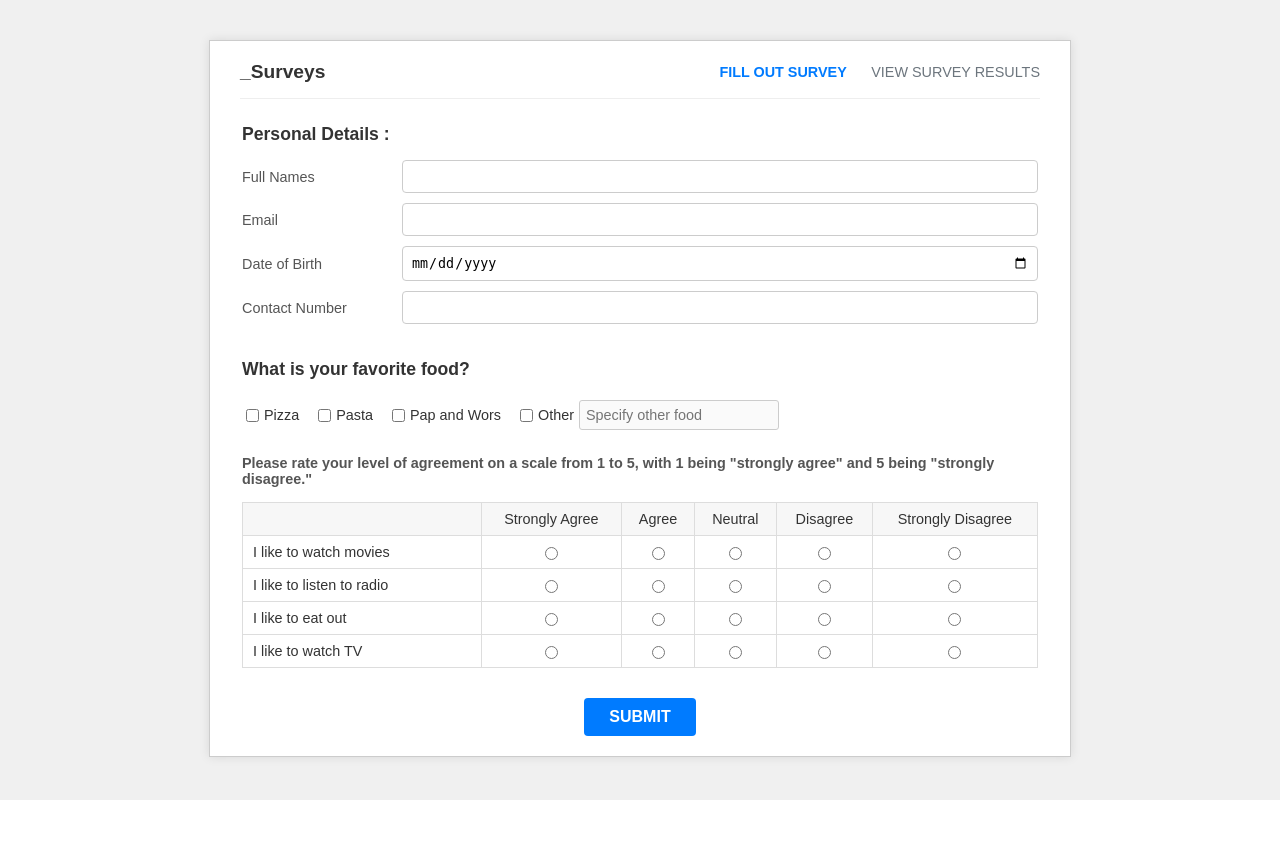
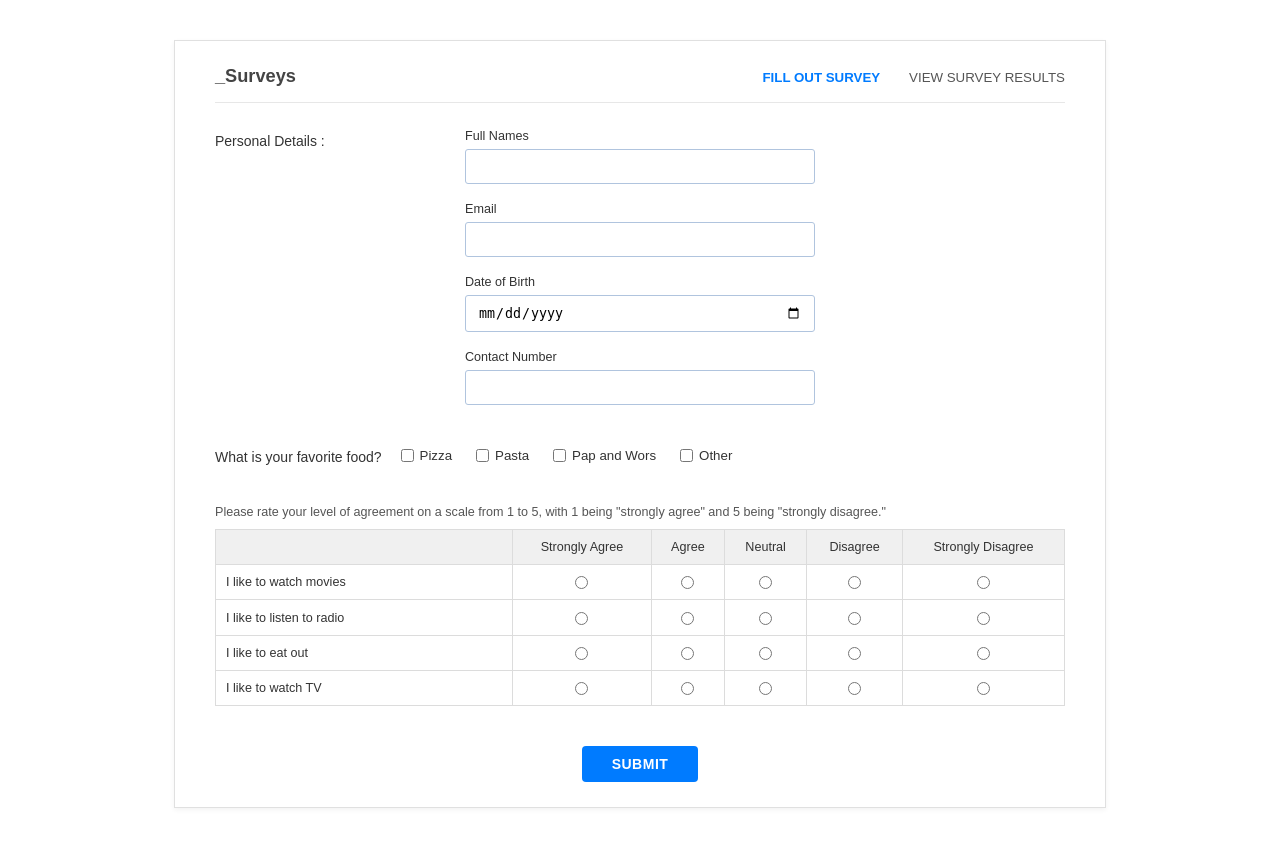
Before and after one commit to SibusisoQakamba/lifestyle-survey-app, a Flask app: page / in a window 1280 px wide. Before the commit the page ends 800 px from the top, so only its background shows below. Run offline with Flask 3, Linux system fonts and the light colour scheme.

Commit message:
Updated the styling2

```diff
--- a/static/style.css
+++ b/static/style.css
@@ -1,128 +1,163 @@
+/* General Body and Font */
 body {
-    font-family: Arial, sans-serif;
+    font-family: Arial, Helvetica, sans-serif;
     margin: 0;
     padding: 20px;
-    background-color: #f0f0f0;
+    background-color: #fff;
     color: #333;
+    font-size: 14px;
 }
 
 .survey-container {
-    max-width: 800px;
+    max-width: 850px;
     margin: 20px auto;
     background-color: #fff;
-    padding: 20px 30px;
-    border: 1px solid #ccc;
-    box-shadow: 0 0 10px rgba(0,0,0,0.1);
+    padding: 25px 40px;
+    border: 1px solid #e0e0e0;
+    box-shadow: 0 2px 5px rgba(0,0,0,0.05);
 }
 
-/* Header common to all pages */
+/* Header Styling */
 .survey-header {
     display: flex;
     justify-content: space-between;
     align-items: center;
-    border-bottom: 1px solid #eee;
+    border-bottom: 1px solid #e7e7e7;
     padding-bottom: 15px;
-    margin-bottom: 25px;
+    margin-bottom: 30px;
 }
 
 .logo {
     font-weight: bold;
-    font-size: 1.2em;
+    font-size: 1.3em;
+    color: #444;
 }
 
 .survey-nav a {
-    margin-left: 20px;
+    margin-left: 25px;
     text-decoration: none;
-    color: #6c757d; /* Default/inactive link color */
-    font-size: 0.9em;
-    padding: 5px 0; /* Add some padding for better click area */
+    color: #555;
+    font-size: 0.95em;
+    padding: 5px 0;
 }
 .survey-nav a:hover {
     text-decoration: underline;
+    color: #007bff;
 }
 .survey-nav a.active {
     font-weight: bold;
-    color: #007bff; /* Active link color (blue) */
+    color: #007bff;
 }
 .survey-nav a.active:hover {
     text-decoration: none;
 }
 
-
-/* Survey Form Specific Styles (survey.html) */
-.survey-form fieldset {
-    border: none;
-    padding: 0;
-    margin-bottom: 25px;
+/* Form Section Styling */
+.form-section {
+    margin-bottom: 30px; /* Adjusted general section spacing */
 }
 
-.survey-form legend {
-    font-weight: bold;
-    margin-bottom: 15px;
-    font-size: 1.1em;
-    padding-left: 0;
-    width: 100%;
+/* For general block-level section headings */
+.section-heading-label {
+    font-size: 1em;
+    color: #333;
+    margin-bottom: 10px;
+    display: block;
 }
 
-.personal-details .form-row {
-    display: flex;
-    align-items: center;
-    margin-bottom: 10px;
+/* Personal Details Section Specific Styling */
+.personal-details-section .section-heading-main {
+    font-size: 1em;
+    color: #333;
+    margin-bottom: -20px; /* Space between "Personal Details :" and the indented inputs */
+    display: block;
 }
 
-.personal-details .form-group {
-    display: flex;
-    align-items: center;
-    width: 100%;
+.personal-details-content {
+    padding-left: 250px; /* Indent the input fields to the right */
 }
 
-.personal-details .form-group label {
-    width: 150px;
-    min-width: 120px;
-    padding-right: 10px;
-    font-size: 0.9em;
-    color: #555;
+.personal-details-content .form-row {
+    margin-bottom: 18px;
 }
 
-.personal-details .form-group input[type="text"],
-.personal-details .form-group input[type="email"],
-.personal-details .form-group input[type="date"],
-.personal-details .form-group input[type="tel"] {
-    flex-grow: 1;
-    padding: 8px;
-    border: 1px solid #ccc;
-    border-radius: 4px;
-    box-sizing: border-box;
+.personal-details-content .form-row label {
+    display: block;
+    margin-bottom: 6px;
+    font-size: 0.9em;
+    color: #333;
+    font-weight: normal;
 }
 
-.favorite-food .checkbox-group {
+.personal-details-content .form-row input[type="text"],
+.personal-details-content .form-row input[type="email"],
+.personal-details-content .form-row input[type="date"],
+.personal-details-content .form-row input[type="tel"] {
+    width: 100%;
+    max-width: 350px; /* Adjusted max-width for indented area */
+    padding: 9px 12px;
+    border: 1px solid #b0c4de;
+    border-radius: 3px;
+    box-sizing: border-box;
+    font-size: 0.95em;
+}
+
+/* Blue ligning (focus state) for text inputs */
+.personal-details-content .form-row input:focus,
+.food-other-text-input:focus {
+    outline: none;
+    border-color: #007bff;
+    box-shadow: 0 0 0 0.2rem rgba(0,123,255,.25);
+}
+
+
+/* Favorite Food Section Specific Styling */
+.favorite-food-section {
+    display: flex; /* Key for aligning heading and options horizontally */
+    align-items: center; /* Vertically align items if they have different heights */
+    flex-wrap: wrap; /* Allow options to wrap if not enough space */
+}
+
+.section-heading-inline { /* For "What is your favorite food?" */
+    font-size: 1em;
+    color: #333;
+    margin-right: 15px; /* Space between heading and first checkbox */
+    margin-bottom: 10px; /* In case it wraps, gives some bottom margin */
+    white-space: nowrap; /* Prevent the heading itself from wrapping */
+}
+
+.favorite-food-options {
     display: flex;
     flex-wrap: wrap;
-    gap: 15px;
-    margin-top: 5px;
+    gap: 15px 20px; /* row-gap column-gap */
+    /* padding-top: 5px; -- removed as alignment handled by flex parent */
+    align-items: center; /* Align checkbox items vertically */
 }
 
-.favorite-food .checkbox-group span {
+.favorite-food-options span {
     display: flex;
     align-items: center;
 }
-.favorite-food .checkbox-group input[type="checkbox"] {
-    margin-right: 5px;
+.favorite-food-options input[type="checkbox"] {
+    margin-right: 6px;
+    vertical-align: middle;
 }
-.favorite-food .checkbox-group label {
-    font-size: 0.9em;
+.favorite-food-options label {
+    font-size: 0.95em;
+    color: #333;
+    vertical-align: middle;
 }
-.favorite-food .checkbox-group input[type="text"] {
-    padding: 6px;
-    border: 1px solid #ccc;
+.food-other-text-input {
+    padding: 6px 8px;
+    border: 1px solid #b0c4de;
     border-radius: 3px;
     font-size: 0.9em;
-    margin-left: 5px;
-    display: inline-block;
-    width: auto;
+    margin-left: 8px;
+    width: 150px;
 }
 
-.agreement-scale legend {
+/* Agreement Scale (Likert Table) */
+.agreement-instruction {
     font-size: 0.9em;
     color: #555;
     margin-bottom: 10px;
@@ -132,107 +167,81 @@ body {
     width: 100%;
     border-collapse: collapse;
     margin-top: 5px;
+    border: 1px solid #dcdcdc;
 }
 
 .likert-table th,
 .likert-table td {
-    border: 1px solid #ddd;
-    padding: 8px 10px;
+    border: 1px solid #dcdcdc;
+    padding: 10px;
     text-align: center;
     font-size: 0.9em;
 }
 
 .likert-table th {
-    background-color: #f7f7f7;
-    font-weight: normal; /* As per image for headers */
+    background-color: #f0f0f0;
+    font-weight: normal;
+    color: #333;
 }
 
 .likert-table td:first-child {
     text-align: left;
-    width: 30%;
+    width: 35%;
+    color: #333;
 }
 
 .likert-table input[type="radio"] {
     margin: 0;
     vertical-align: middle;
+    cursor: pointer;
 }
 
+/* Blue ligning (focus state) for radio buttons and checkboxes */
+input[type="radio"]:focus,
+input[type="checkbox"]:focus {
+    outline: 2px solid #007bff;
+    outline-offset: 1px;
+}
+input[type="radio"]:focus-visible,
+input[type="checkbox"]:focus-visible {
+    outline: 2px solid #007bff;
+    outline-offset: 1px;
+}
+
+
+/* Submit Button */
 .submit-button-container {
     text-align: center;
-    margin-top: 30px;
+    margin-top: 40px;
 }
 
 .submit-btn {
     background-color: #007bff;
     color: white;
-    padding: 10px 25px;
+    padding: 10px 30px;
     border: none;
     border-radius: 4px;
     cursor: pointer;
     font-size: 1em;
     font-weight: bold;
+    letter-spacing: 0.5px;
 }
 .submit-btn:hover {
     background-color: #0056b3;
 }
 
-/* Results Page Specific Styles (analysis.html) */
-.results-content {
-    padding-top: 20px;
-}
 
-.results-title {
-    text-align: center;
-    font-size: 1.5em;
-    margin-bottom: 30px;
-    font-weight: normal; /* As per image */
-}
-
-.results-grid {
-    display: grid;
-    grid-template-columns: auto 1fr; /* Label | Value */
-    gap: 10px 20px;
-    max-width: 650px; /* Adjust to content */
-    margin: 0 auto;
-    font-size: 0.9em;
-}
-
-.result-label {
-    text-align: left; /* Changed from right to match image more closely */
-    padding-right: 10px;
-    color: #333; /* Standard text color for labels */
-}
-
-.result-value {
-    text-align: left; /* Changed from right */
-    font-weight: bold; /* As per #placeholders in image */
-    color: #333;
-}
-
-.no-surveys-message {
-    text-align: center;
-    font-size: 1.2em;
-    color: #777;
-    margin-top: 50px;
-    padding: 20px;
-}
+/* Styles for Results Page (analysis.html) - for consistency */
+.results-content { padding-top: 20px; }
+.results-title { text-align: center; font-size: 1.5em; margin-bottom: 30px; font-weight: normal; }
+.results-grid { display: grid; grid-template-columns: auto 1fr; gap: 10px 20px; max-width: 650px; margin: 0 auto; font-size: 0.9em; }
+.result-label { text-align: left; padding-right: 10px; color: #333; }
+.result-value { text-align: left; font-weight: bold; color: #333; }
+.no-surveys-message { text-align: center; font-size: 1.2em; color: #777; margin-top: 50px; padding: 20px; }
 
 /* Thank You Page Specific Styles (thank_you.html) */
-.thank-you-content {
-    text-align: center;
-    padding: 50px 20px;
-}
-.thank-you-content h1 {
-    margin-bottom: 20px;
-}
-.thank-you-content p {
-    margin-bottom: 15px;
-    font-size: 1.1em;
-}
-.thank-you-content a {
-    color: #007bff;
-    text-decoration: none;
-}
-.thank-you-content a:hover {
-    text-decoration: underline;
-}
+.thank-you-content { text-align: center; padding: 50px 20px; }
+.thank-you-content h1 { margin-bottom: 20px; }
+.thank-you-content p { margin-bottom: 15px; font-size: 1.1em; }
+.thank-you-content a { color: #007bff; text-decoration: none; }
+.thank-you-content a:hover { text-decoration: underline; }
--- a/templates/survey.html
+++ b/templates/survey.html
@@ -17,53 +17,51 @@
         </header>
 
         <form action="{{ url_for('submit_survey') }}" method="POST" class="survey-form">
-            <fieldset class="personal-details">
-                <legend>Personal Details :</legend>
-                <div class="form-row">
-                    <div class="form-group">
+
+            <!-- Personal Details Section -->
+            <div class="form-section personal-details-section">
+                <p class="section-heading-main">Personal Details :</p>
+                <div class="personal-details-content">
+                    <div class="form-row">
                         <label for="full_names">Full Names</label>
                         <input type="text" id="full_names" name="full_names" required>
                     </div>
-                </div>
-                <div class="form-row">
-                    <div class="form-group">
+                    <div class="form-row">
                         <label for="email">Email</label>
                         <input type="email" id="email" name="email" required>
                     </div>
-                </div>
-                <div class="form-row">
-                    <div class="form-group">
+                    <div class="form-row">
                         <label for="dob">Date of Birth</label>
                         <input type="date" id="dob" name="dob" required>
                     </div>
-                </div>
-                <div class="form-row">
-                    <div class="form-group">
+                    <div class="form-row">
                         <label for="contact_number">Contact Number</label>
                         <input type="tel" id="contact_number" name="contact_number" required>
                     </div>
                 </div>
-            </fieldset>
+            </div>
 
-            <fieldset class="favorite-food">
-                <legend>What is your favorite food?</legend>
-                <div class="checkbox-group">
+            <!-- Favorite Food Section -->
+            <div class="form-section favorite-food-section">
+                <p class="section-heading-inline">What is your favorite food?</p>
+                <div class="favorite-food-options">
                     <span><input type="checkbox" id="food_pizza" name="food_pizza" value="1"> <label for="food_pizza">Pizza</label></span>
                     <span><input type="checkbox" id="food_pasta" name="food_pasta" value="1"> <label for="food_pasta">Pasta</label></span>
                     <span><input type="checkbox" id="food_pap_wors" name="food_pap_wors" value="1"> <label for="food_pap_wors">Pap and Wors</label></span>
                     <span>
                         <input type="checkbox" id="food_other_checkbox" name="food_other_checkbox" value="1"> <label for="food_other_checkbox">Other</label>
-                        <input type="text" id="food_other_text" name="food_other_text" placeholder="Specify other food">
+                        <input type="text" id="food_other_text" name="food_other_text" placeholder="Specify other food" class="food-other-text-input">
                     </span>
                 </div>
-            </fieldset>
+            </div>
 
-            <fieldset class="agreement-scale">
-                <legend>Please rate your level of agreement on a scale from 1 to 5, with 1 being "strongly agree" and 5 being "strongly disagree."</legend>
+            <!-- Agreement Scale Section -->
+            <div class="form-section">
+                <p class="section-heading-label agreement-instruction">Please rate your level of agreement on a scale from 1 to 5, with 1 being "strongly agree" and 5 being "strongly disagree."</p>
                 <table class="likert-table">
                     <thead>
                         <tr>
-                            <th></th> <!-- Empty header for question column -->
+                            <th></th>
                             <th>Strongly Agree</th>
                             <th>Agree</th>
                             <th>Neutral</th>
@@ -106,7 +104,7 @@
                         </tr>
                     </tbody>
                 </table>
-            </fieldset>
+            </div>
 
             <div class="submit-button-container">
                 <button type="submit" class="submit-btn">SUBMIT</button>
@@ -114,15 +112,14 @@
         </form>
     </div>
     <script>
-        // Optional: Enable/disable 'Other' text input based on checkbox
         const otherCheckbox = document.getElementById('food_other_checkbox');
         const otherTextInput = document.getElementById('food_other_text');
-        otherTextInput.disabled = !otherCheckbox.checked; // Initially disable if not checked
+        otherTextInput.style.display = otherCheckbox.checked ? 'inline-block' : 'none';
 
         otherCheckbox.addEventListener('change', function() {
-            otherTextInput.disabled = !this.checked;
+            otherTextInput.style.display = this.checked ? 'inline-block' : 'none';
             if (!this.checked) {
-                otherTextInput.value = ''; // Clear text if unchecked
+                otherTextInput.value = '';
             } else {
                 otherTextInput.focus();
             }
```
